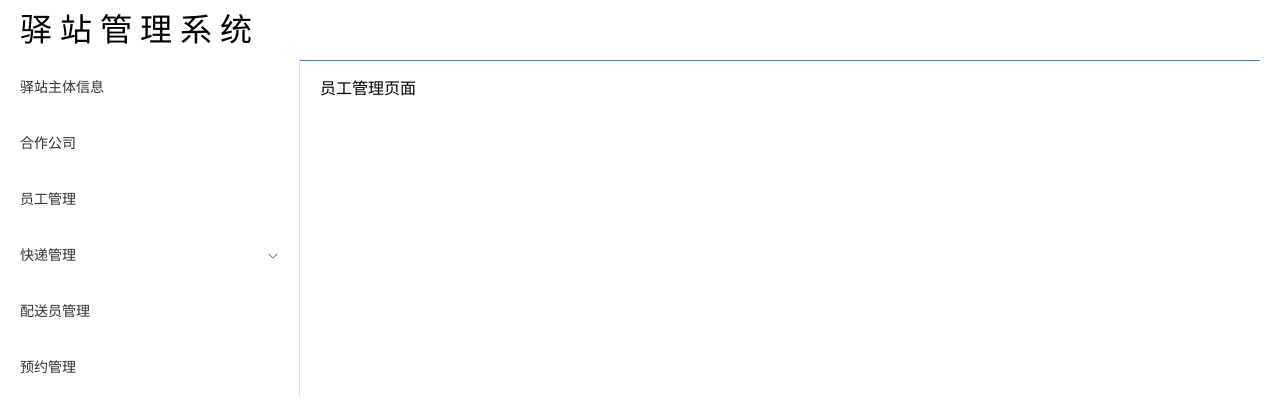
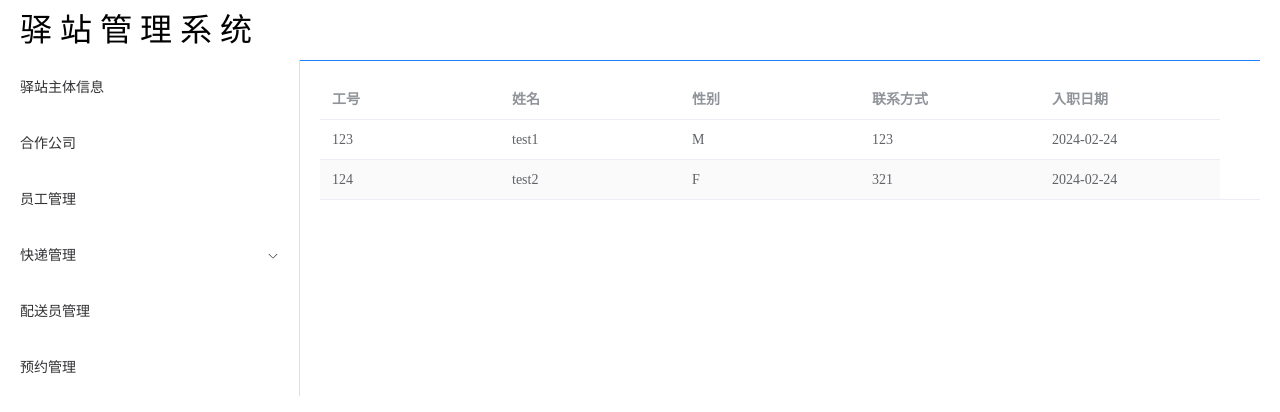
Before and after one commit to Cazacufir/ExpressStation-ManagementSystem, a Vue app in the folder Client/backstage/: page /staff in a window 1280 px wide. Shown: the top 412 px of the page. Built offline with nearby package versions, Linux system fonts and the light colour scheme.

Commit message:
员工管理静态+快递员静态

```diff
--- a/Client/backstage/src/router/index.js
+++ b/Client/backstage/src/router/index.js
@@ -48,6 +48,30 @@ const routes = [
             meta:{
               title:'快递入库'
             }
+          },
+          {
+            path: "out",
+            name: "Out",
+            component: async () => await import("@/views/parcel/views/out.vue"),
+            meta:{
+              title:'快递出库'
+            }
+          },
+          {
+            path: "send",
+            name: "Send",
+            component: async () => await import("@/views/parcel/views/send.vue"),
+            meta:{
+              title:'寄送快递'
+            }
+          },
+          {
+            path:'search',
+            name:'Search',
+            component: async () => await import("@/views/parcel/views/search.vue"),
+            meta:{
+              title:'快递查询'
+            }
           }
         ],
         meta: {
--- a/Client/backstage/src/views/delivery/delivery.vue
+++ b/Client/backstage/src/views/delivery/delivery.vue
@@ -1,3 +1,29 @@
 <template>
-    配送员页面
+    <div class="container">
+        <el-table :data="deliver" stripe>
+            <el-table-column prop="name" label="姓名" width="180" />
+            <el-table-column prop="sex" label="性别" width="180" />
+            <el-table-column prop="contact" label="联系方式" width="180" />
+            <el-table-column prop="affair" label="当前事务" width="180" />
+        </el-table>
+    </div>
 </template>
+
+<script setup>
+import { onMounted, reactive, ref } from "vue";
+
+const deliver = ref([
+    {
+        name:'test1',
+        sex:'M',
+        contact:'123',
+        affair:'test now'
+    },
+    {
+        name:'test2',
+        sex:'F',
+        contact:'321',
+        affair:'test now'
+    }
+])
+</script>
--- a/Client/backstage/src/views/parcel/parcel.vue
+++ b/Client/backstage/src/views/parcel/parcel.vue
@@ -1,5 +1,4 @@
 <template>
-    快递管理页面
     <router-view :key="key"/>
 </template>
 
--- a/Client/backstage/src/views/staff/staff.vue
+++ b/Client/backstage/src/views/staff/staff.vue
@@ -1,3 +1,32 @@
 <template>
-    员工管理页面
+    <div class="container">
+        <el-table :data="staff" stripe>
+            <el-table-column prop="staffId" label="工号" width="180" />
+            <el-table-column prop="name" label="姓名" width="180" />
+            <el-table-column prop="sex" label="性别" width="180" />
+            <el-table-column prop="contact" label="联系方式" width="180" />
+            <el-table-column prop="joinDate" label="入职日期" width="180" />
+        </el-table>
+    </div>
 </template>
+
+<script setup>
+import { onMounted, reactive, ref } from "vue";
+
+const staff = ref([
+    {
+        staffId:'123',
+        name:'test1',
+        sex:'M',
+        contact:'123',
+        joinDate:'2024-02-24'
+    },
+    {
+        staffId:'124',
+        name:'test2',
+        sex:'F',
+        contact:'321',
+        joinDate:'2024-02-24'
+    }
+])
+</script>
```
Also changed, not shown: Client/backstage/src/views/parcel/views/out.vue (added), Client/backstage/src/views/parcel/views/search.vue (added), Client/backstage/src/views/parcel/views/send.vue (added).
